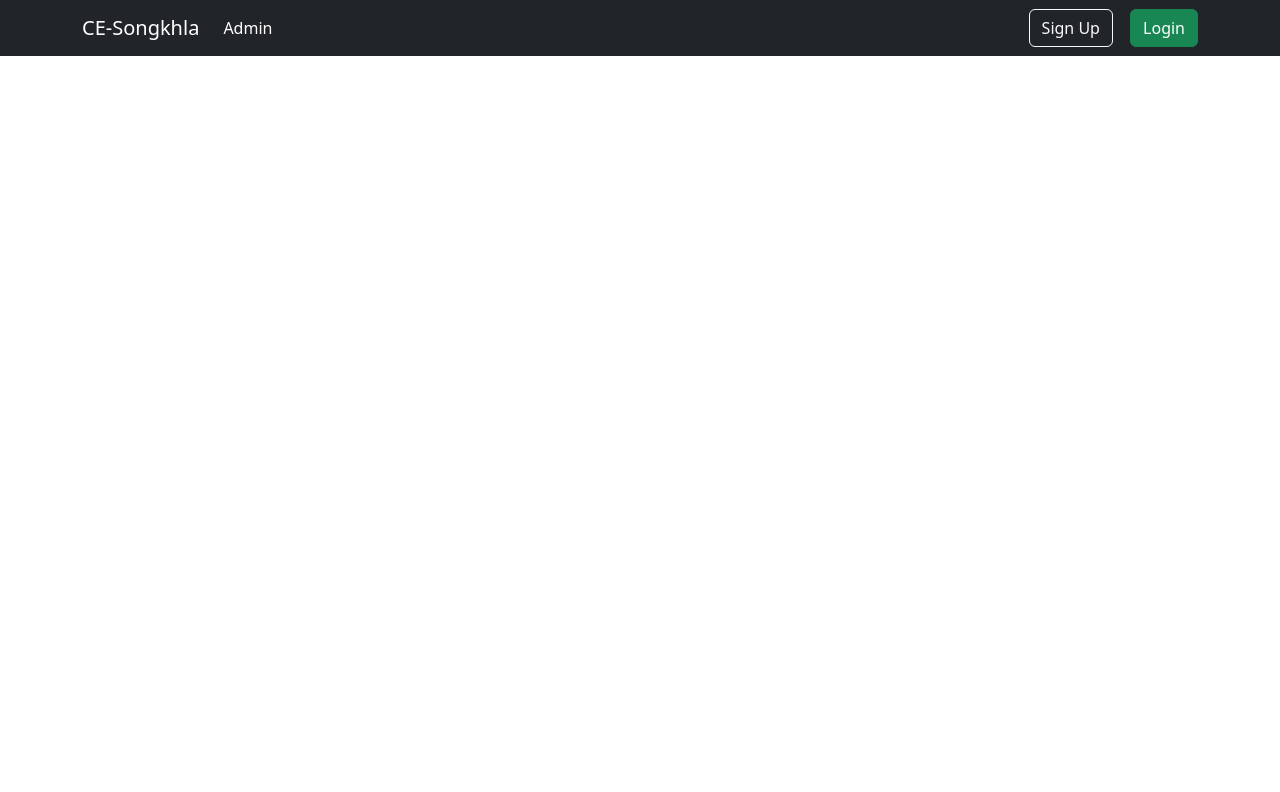
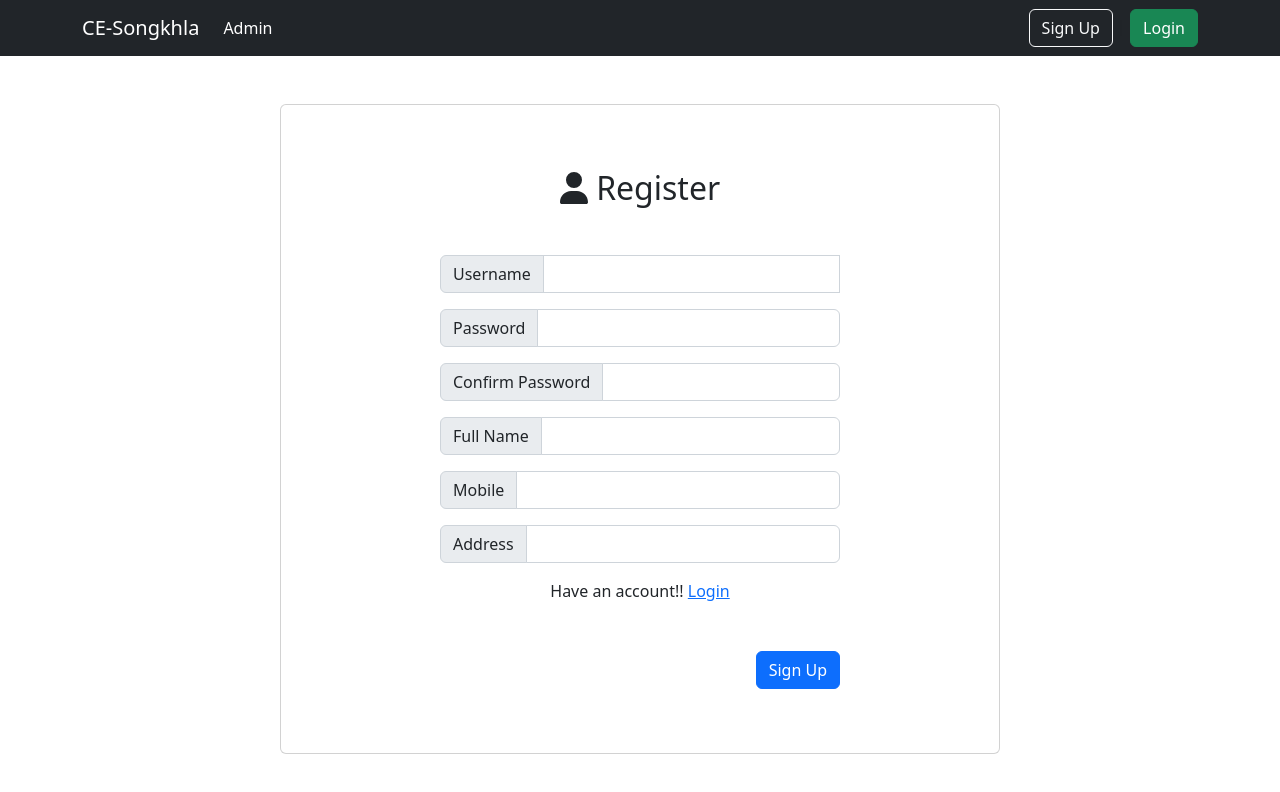
Before and after one commit to GreenTeaSleep/i-project-frontend, a Vue app: page /signup in a window 1280 px wide. Shown: the top 792 px of the page. Built offline with nearby package versions, Linux system fonts and the light colour scheme.

Commit message:
update
update vue-tsc to 1.0.12
change code Login, Register

```diff
--- a/package.json
+++ b/package.json
@@ -19,12 +19,12 @@
     "path": "^0.12.7",
     "vue": "^3.2.41",
     "vue-router": "4",
+    "vue-tsc": "^1.0.12",
     "vuex": "^4.0.2"
   },
   "devDependencies": {
     "@vitejs/plugin-vue": "^3.2.0",
     "typescript": "^4.6.4",
-    "vite": "^3.2.0",
-    "vue-tsc": "^1.0.9"
+    "vite": "^3.2.0"
   }
 }
--- a/src/assets/fontawesome-icons.ts
+++ b/src/assets/fontawesome-icons.ts
@@ -7,6 +7,7 @@ import {
     faSquareCheck,
     faCircleInfo,
     faCircleXmark,
+    faUser,
 } from "@fortawesome/free-solid-svg-icons";
 
 library.add(
@@ -15,7 +16,8 @@ library.add(
     faToggleOn,
     faSquareCheck,
     faCircleInfo,
-    faCircleXmark
+    faCircleXmark,
+    faUser
 );
 
 export default FontAwesomeIcon;
--- /dev/null
+++ b/src/views/Login.vue
@@ -0,0 +1,56 @@
+<template>
+  <div class="col d-flex justify-content-center">
+    <div class="card text-center" style="width: 720px">
+      <div class="card-body">
+        <h2 class="card-title my-5">
+          <font-awesome-icon icon="fa-solid fa-user" /> Login
+        </h2>
+        <div class="col d-flex justify-content-center">
+          <div style="width: 400px">
+            <div class="input-group mb-3">
+              <span class="input-group-text" id="inputGroup-sizing-default"
+                >Username</span
+              >
+              <input
+                type="text"
+                class="form-control"
+                aria-label="Sizing example input"
+                aria-describedby="inputGroup-sizing-default"
+              />
+            </div>
+            <div class="input-group mb-3">
+              <span class="input-group-text" id="inputGroup-sizing-default"
+                >Password</span
+              >
+              <input
+                type="password"
+                class="form-control"
+                aria-label="Sizing example input"
+                aria-describedby="inputGroup-sizing-default"
+              />
+            </div>
+            <p class="mb-0">
+              Don't have an account?
+              <a href="/signup">Sign Up</a>
+            </p>
+            <div class="text-end my-5">
+              <button type="submit" class="btn btn-success">Login</button>
+            </div>
+          </div>
+        </div>
+      </div>
+    </div>
+  </div>
+</template>
+
+<script lang="ts">
+import { defineComponent } from "vue";
+
+export default defineComponent({
+  setup() {
+    return {};
+  },
+});
+</script>
+
+<style scoped></style>
--- a/src/views/Register.vue
+++ b/src/views/Register.vue
@@ -1,23 +1,140 @@
 <template>
-
+  <div class="col d-flex justify-content-center">
+    <div class="card text-center" style="width: 720px">
+      <div class="card-body">
+        <h2 class="card-title my-5">
+          <font-awesome-icon icon="fa-solid fa-user" /> Register
+        </h2>
+        <div class="col d-flex justify-content-center">
+          <div style="width: 400px">
+            <div class="input-group mb-3">
+              <span class="input-group-text" id="inputGroup-sizing-default"
+                >Username</span
+              >
+              <input
+                type="text"
+                class="form-control"
+                aria-label="Sizing example input"
+                aria-describedby="inputGroup-sizing-default"
+                required
+              />
+              <div class="invalid-feedback"></div>
+            </div>
+            <div class="input-group mb-3">
+              <span class="input-group-text" id="inputGroup-sizing-default"
+                >Password</span
+              >
+              <input
+                type="password"
+                class="form-control"
+                aria-label="Sizing example input"
+                aria-describedby="inputGroup-sizing-default"
+                v-model="password"
+                @input="clearInput"
+                required
+              />
+              <span
+                class="position-absolute top-0 start-100 translate-middle badge rounded-pill bg-danger"
+                v-if="err"
+              >
+                Passwords do not match
+                <span class="visually-hidden">unread messages</span>
+              </span>
+            </div>
+            <div class="input-group mb-3">
+              <span class="input-group-text" id="inputGroup-sizing-default"
+                >Confirm Password</span
+              >
+              <input
+                type="password"
+                class="form-control"
+                aria-label="Sizing example input"
+                aria-describedby="inputGroup-sizing-default"
+                v-model="cfPassword"
+                @input="clearInput"
+                required
+              />
+              <span
+                class="position-absolute top-0 start-100 translate-middle badge rounded-pill bg-danger"
+                v-if="err"
+              >
+                Passwords do not match
+                <span class="visually-hidden">unread messages</span>
+              </span>
+            </div>
+            <div class="input-group mb-3">
+              <span class="input-group-text" id="inputGroup-sizing-default"
+                >Full Name</span
+              >
+              <input
+                type="text"
+                class="form-control"
+                aria-label="Sizing example input"
+                aria-describedby="inputGroup-sizing-default"
+                required
+              />
+            </div>
+            <div class="input-group mb-3">
+              <span class="input-group-text" id="inputGroup-sizing-default"
+                >Mobile</span
+              >
+              <input
+                type="tel"
+                maxlength="10"
+                class="form-control"
+                aria-label="Sizing example input"
+                aria-describedby="inputGroup-sizing-default"
+                required
+              />
+            </div>
+            <div class="input-group mb-3">
+              <span class="input-group-text" id="inputGroup-sizing-default"
+                >Address</span
+              >
+              <input
+                type="text"
+                class="form-control"
+                aria-label="Sizing example input"
+                aria-describedby="inputGroup-sizing-default"
+              />
+            </div>
+            <p class="mb-0">
+              Have an account!!
+              <a href="/Login">Login</a>
+            </p>
+            <div class="text-end my-5">
+              <button type="submit" @click="signUp" class="btn btn-primary">
+                Sign Up
+              </button>
+            </div>
+          </div>
+        </div>
+      </div>
+    </div>
+  </div>
 </template>
 
 <script lang="ts">
-import { defineComponent } from 'vue'
+import { defineComponent } from "vue";
 
 export default defineComponent({
-  name: 'Navbar',
+  name: "Navbar",
   data() {
     return {
-      errUsername: '',
-      errPassword: '',
-    }
+      password: "",
+      cfPassword: "",
+      err: "",
+    };
   },
   methods: {
-    testERROR() {
-        this.errUsername = `test`
-        this.errPassword = `test`
-    }
-  }
-})
+    signUp() {
+      if (this.password != this.cfPassword) {
+        this.err = "msg";
+      }
+    },
+    clearInput() {
+      this.err = "";
+    },
+  },
+});
 </script>
```
Also changed, not shown: 1 other file (tests, documents, lock files or other folders).
